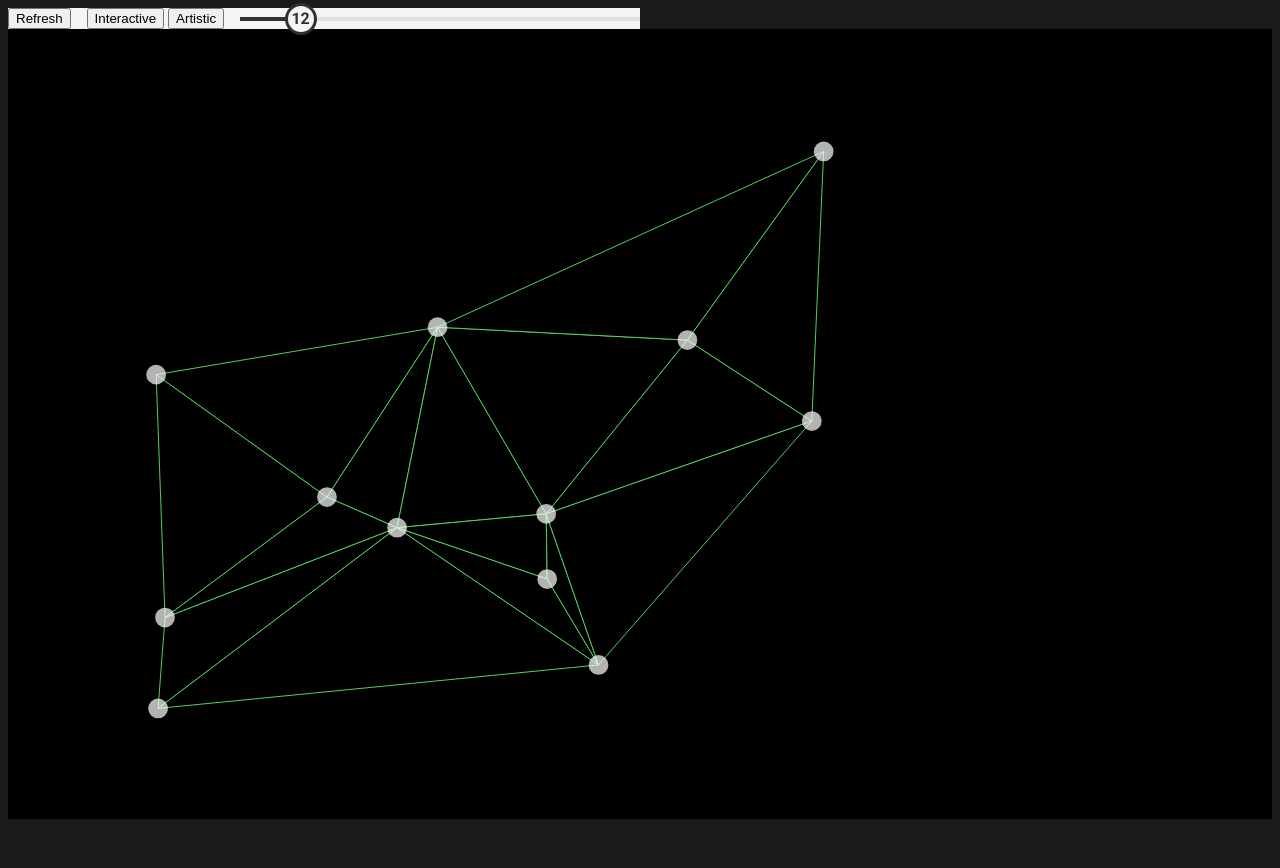
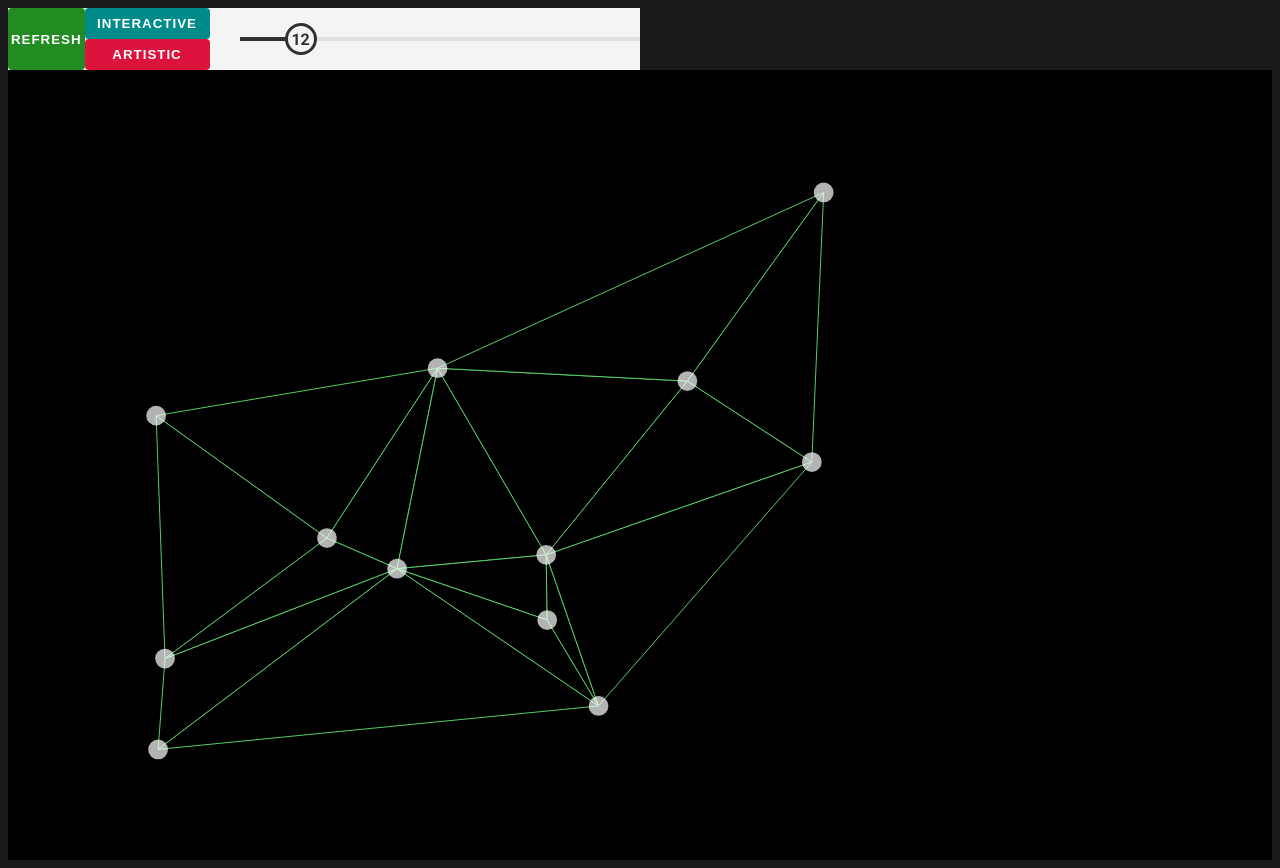
Before and after one commit to jrsmth/delaunay, a plain HTML site: page index.html in a window 1280 px wide. Before the commit the page ends 827 px from the top, so only its background shows below. Drawn offline with Linux system fonts and the light colour scheme.

Commit message:
[minor] DEL-21: playing w/ demo control styles

```diff
--- a/index.css
+++ b/index.css
@@ -122,3 +122,28 @@
   width: 0;
   background-color: #303030;
 }
+
+/* TODO: replace with https://codepen.io/alexdevio/pen/zXPwOx ??? */
+button.material {
+  text-transform: uppercase;
+  color: #fff;
+  padding: 0.5rem 0;
+  letter-spacing: 1px;
+  border: none;
+  border-radius: 0.25rem;
+  cursor: pointer;
+  font-weight: 600;
+  width: 125px;
+}
+
+button.material.red {
+  background-color: crimson;
+}
+
+button.material.blue {
+  background-color: darkcyan;
+}
+
+button.material.green {
+  background-color: forestgreen;
+}
--- a/index.html
+++ b/index.html
@@ -4,10 +4,10 @@
     <link rel="stylesheet" type="text/css" href="./index.css" />
   </head>
   <div id="controls">
-    <button id="refresh">Refresh</button>
+    <button id="refresh" class="material green">Refresh</button>
     <div id="modes">
-      <button id="interactive">Interactive</button> <!-- TODO: add tooltip for interactive instructions -->
-      <button id="artistic">Artistic</button> <!-- TODO: add tooltip for artistic instructions -->
+      <button id="interactive" class="material blue">Interactive</button> <!-- TODO: add tooltip for interactive instructions -->
+      <button id="artistic" class="material red">Artistic</button> <!-- TODO: add tooltip for artistic instructions -->
     </div>
     <div id="number-selection" class="control-interactive">
       <div id="range-slider">
```
